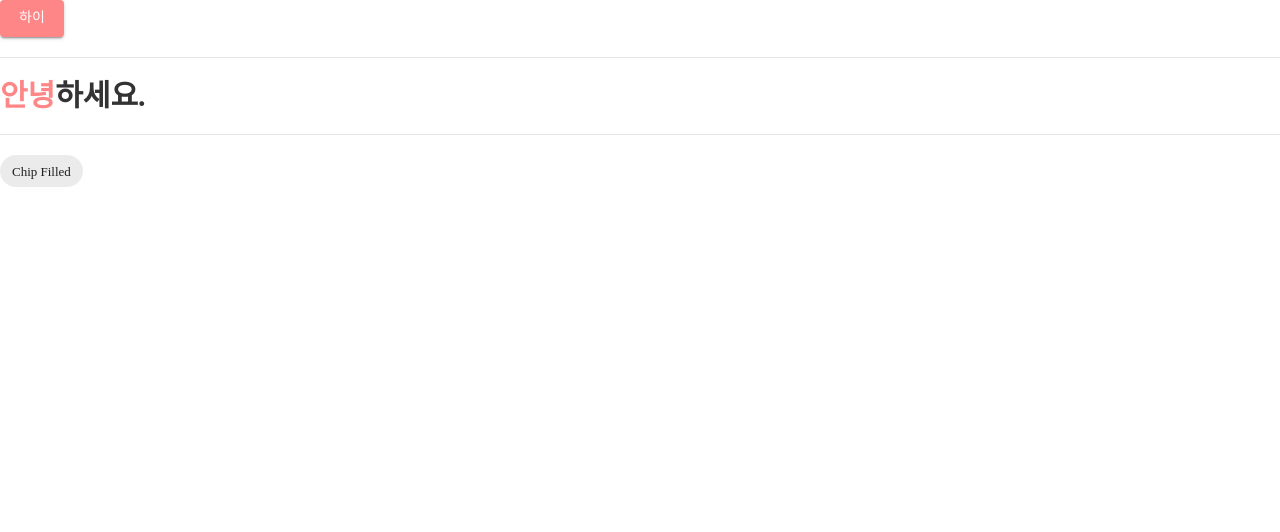
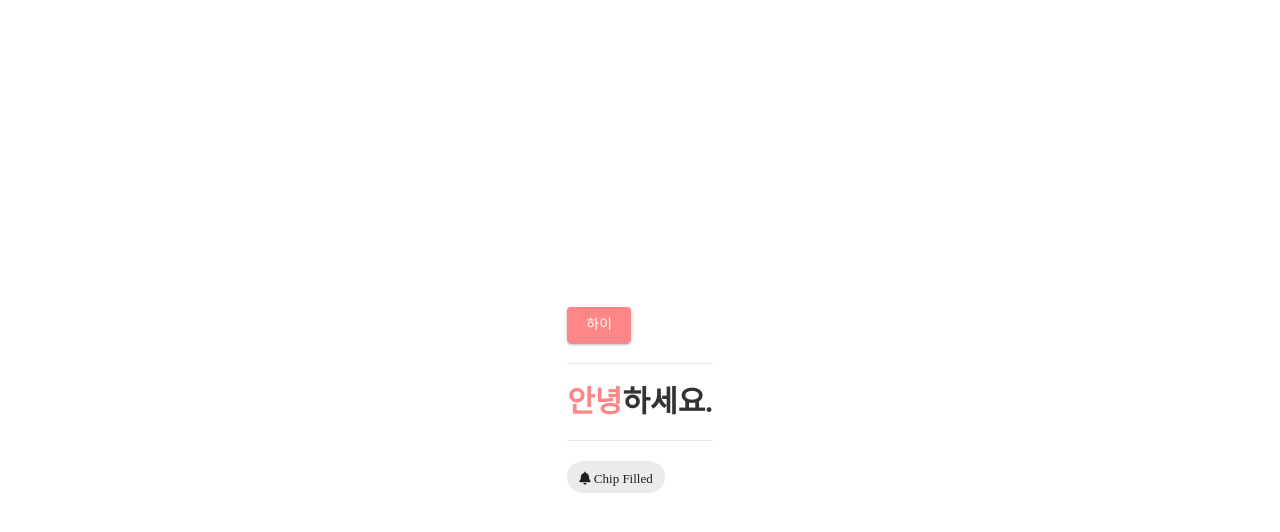
Before and after one commit to jhs512/2022_react, a React (Create React App) app: page / in a window 1280 px wide. Shown: the top 532 px of the page. Built offline with nearby package versions, Linux system fonts and the light colour scheme; a web font is replaced by a local one.

Commit message:
폰트어썸 추가

```diff
--- a/public/index.html
+++ b/public/index.html
@@ -4,6 +4,12 @@
     <meta charset="utf-8" />
     <meta name="viewport" content="width=device-width, initial-scale=1" />
     <title>React App</title>
+
+    <!-- 폰트어썸 -->
+    <link
+      rel="stylesheet"
+      href="https://cdnjs.cloudflare.com/ajax/libs/font-awesome/6.1.1/css/all.min.css"
+    />
   </head>
   <body>
     <div id="root"></div>
--- a/src/App.js
+++ b/src/App.js
@@ -2,15 +2,26 @@ import { Button, Chip } from "@mui/material";
 
 function App() {
   return (
-    <div className="App">
+    <div className="flex-1 flex items-center justify-center">
+      <div>
         <Button variant="contained">하이</Button>
         <hr className="my-5" />
         <span className="font-bold text-3xl">
-        <span className="text-[color:var(--mui-color-primary-main)]">안녕</span>
+          <span className="text-[color:var(--mui-color-primary-main)]">
+            안녕
+          </span>
           하세요.
         </span>
         <hr className="my-5" />
-      <Chip label="Chip Filled" className="!pt-1" />
+        <Chip
+          label={
+            <span>
+              <i className="fa-solid fa-bell"></i> Chip Filled
+            </span>
+          }
+          className="!pt-1"
+        />
+      </div>
     </div>
   );
 }
```
Lines whose indentation alone changed are shown as unchanged.
